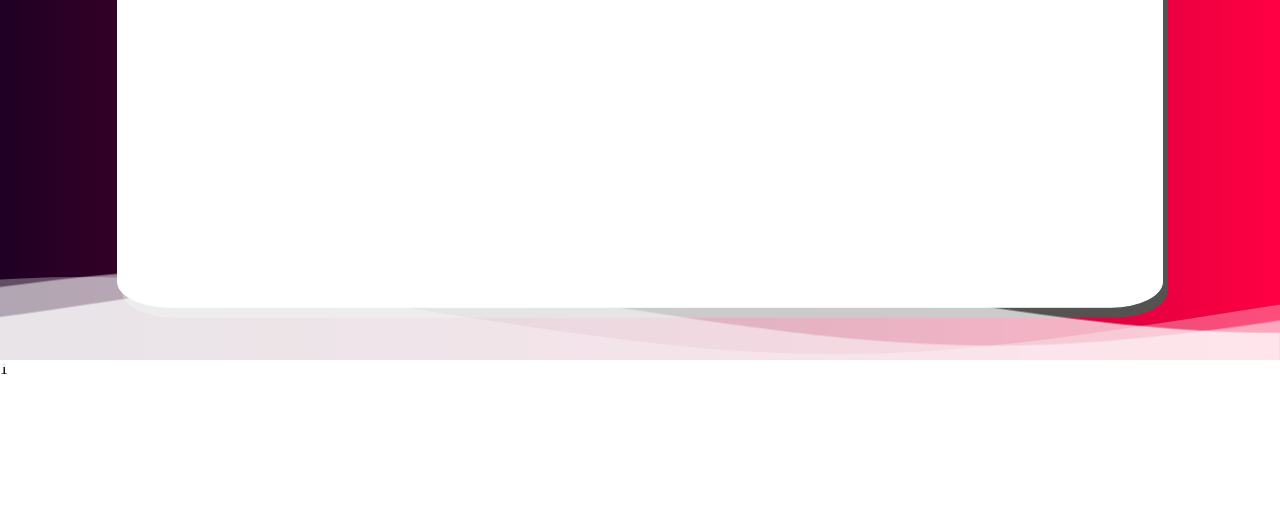
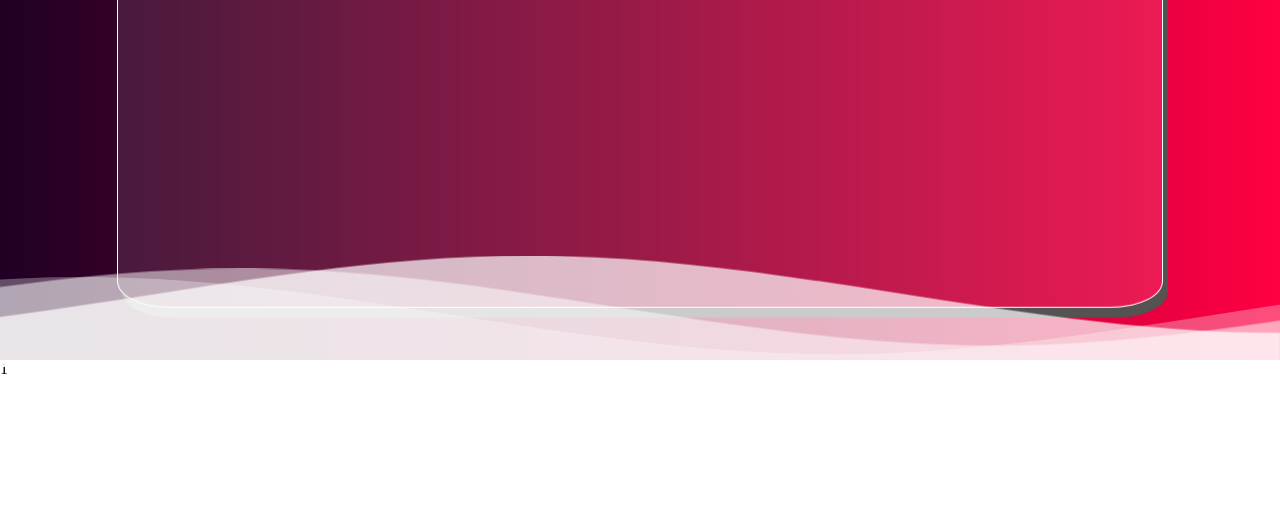
Before and after one commit to MarcoBitencourt/marcobit, a plain HTML site: page index.html in a window 1280 px wide. Shown: the part 273-800 px from the top of the page. Drawn offline with Linux system fonts and the light colour scheme.

Commit message:
Update style.css

```diff
--- a/style.css
+++ b/style.css
@@ -109,8 +109,10 @@ font-size:24px;
     border: 1px solid;
     padding: 10px;
     box-shadow: 5px 10px rgb(85, 82, 82);
-    background: #FFF;
+    background: rgba(255, 255 , 255, 0.1);
     border-radius: 5%;
+    backdrop-filter: blur(10px);
+    -webkit-backdrop-filter:blur:(10px);
 
 }
 
```
